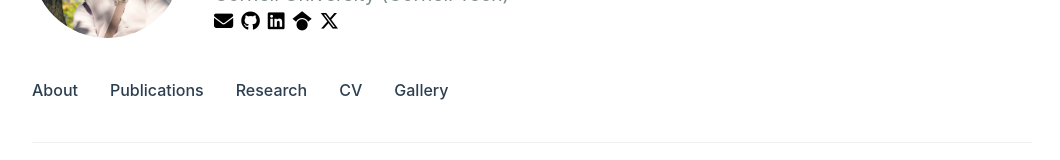
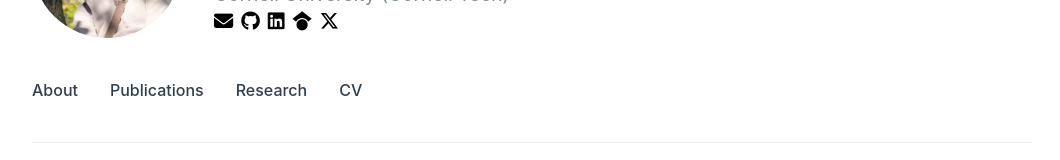
Before and after one commit to KaKituken/home, a Vue app: page /#/ in a window 1280 px wide. Shown: the part 144-304 px from the top of the page, without its empty margins (108-1168 px from the left). Built offline with nearby package versions, Linux system fonts and the light colour scheme.

Commit message:
fix gallery

```diff
--- a/src/components/Header.vue
+++ b/src/components/Header.vue
@@ -32,7 +32,7 @@ const props = defineProps({
       <a href="#publications" @click.prevent="scrollToSection('publications')">Publications</a>
       <a href="#research" @click.prevent="scrollToSection('research')">Research</a>
       <router-link to="/cv" class="gallery-link">CV</router-link>
-      <router-link to="/gallery" class="gallery-link">Gallery</router-link>
+      <!-- <router-link to="/gallery" class="gallery-link">Gallery</router-link> -->
     </nav>
   </header>
 </template>
```
